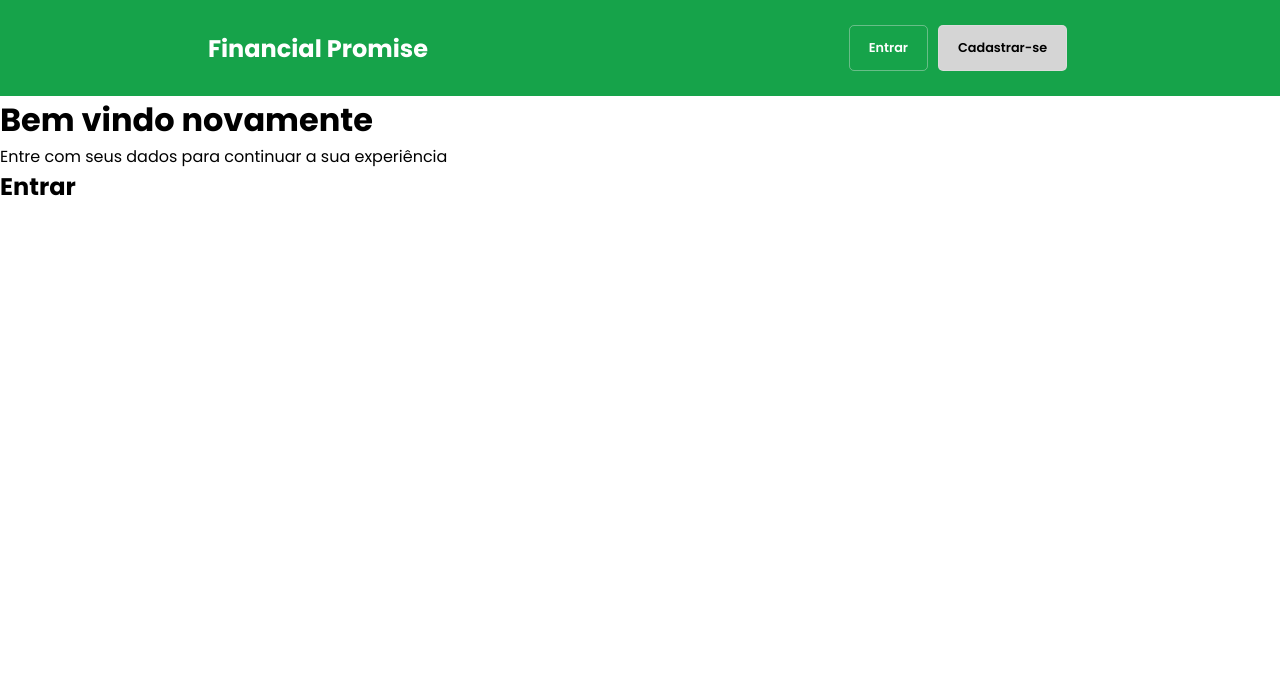
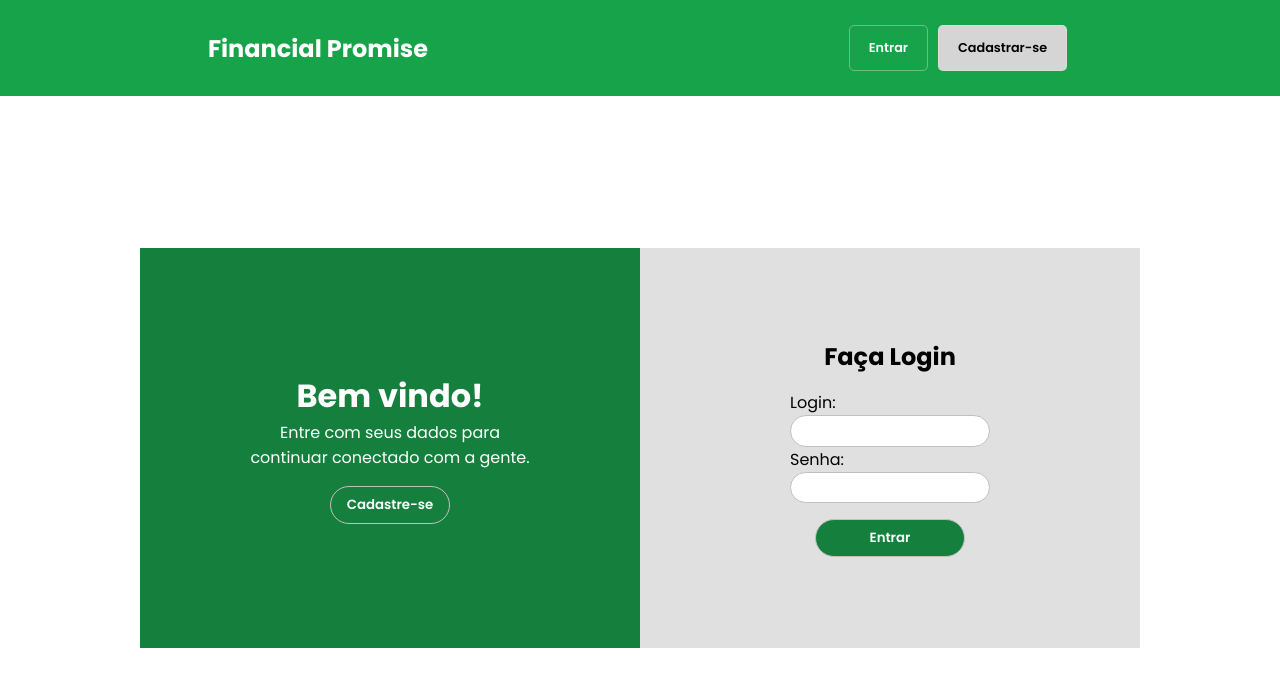
Before and after one commit to Matheuspgonsalves/FinancialPromise, a React (Vite) app in the folder frontend/: page /login in a window 1280 px wide. Shown: the top 686 px of the page. Built offline with nearby package versions, Linux system fonts and the light colour scheme.

Commit message:
Formulario de login criado

```diff
--- /dev/null
+++ b/frontend/src/components/loginForm/LoginForm.css
@@ -0,0 +1,116 @@
+
+#form-section {
+    width: 100%;
+    height: 88vh;
+    display: flex;
+    justify-content: center;
+    align-items: center;
+}
+
+.container {
+    display: flex;
+    justify-content: center;
+    align-items: center;
+    height: 500px;
+    border-radius: 5px;
+}
+
+/* Elemento da esquerda */
+
+.hello {
+    height: 80%;
+    width: 500px;
+    background-color: #15803d;
+    display: flex;
+    flex-direction: column;
+    justify-content: center;
+    align-items: center;
+    padding: 0.5rem;
+}
+
+.container-hello {
+    width: 60%;
+    display: flex;
+    flex-direction: column;
+    align-items: center;
+    color: white;
+
+}
+
+.hello p {
+    text-align: center;
+}
+
+.btn {
+    width: 100%;
+    display: flex;
+    justify-content: center;
+    margin-top: 1rem;
+}
+
+.btn button {
+    padding: 0.5rem 1rem;
+    border-radius: 2rem;
+    border: solid 1px rgb(192, 192, 192);
+    background-color: transparent;
+    cursor: pointer;
+    font-weight: 600;
+    color: white;
+    transition: all .3s;
+}
+
+.btn button:hover {
+    background-color: rgba(255, 255, 255, 0.158);
+}
+
+/* Elemento da direita */
+
+.login-form {
+    height: 80%;
+    width: 500px;
+    background-color: #e0e0e0;
+    display: flex;
+    flex-direction: column;
+    justify-content: center;
+    align-items: center;
+}
+
+.login-form h2 {
+    margin-bottom: 1rem;
+}
+
+.data-section {
+    display: flex;
+    flex-direction: column;
+    width: 200px;
+}
+
+.data-section input {
+    border-radius: 1rem;
+    border: solid 1px rgb(192, 192, 192);
+    padding: 0.3rem;
+}
+
+.btn-login {
+    width: 100%;
+    display: flex;
+    justify-content: center;
+    margin-top: 1rem;
+}
+
+.btn-login button {
+    width: 150px;
+    padding: 0.5rem 1rem;
+    border-radius: 2rem;
+    border: solid 1px rgb(192, 192, 192);
+    background-color: #15803d;
+    cursor: pointer;
+    font-weight: 600;
+    color: white;
+    transition: all .3s;
+}
+
+.btn-login button:hover {
+    transition: all .3s;
+    background-color: #080808e0;
+}
--- a/frontend/src/components/loginForm/LoginForm.jsx
+++ b/frontend/src/components/loginForm/LoginForm.jsx
@@ -1,18 +1,40 @@
 import { useTranslation } from "react-i18next";
+import './LoginForm.css'
 
 function LoginForm() {
     const { t } = useTranslation();
 
     return(
-        <div id="form">
+        <div id="form-section">
+            <div className="container">
                 <div className="hello">
+                    <div className="container-hello">
                         <h1>{t('formTitle')}</h1>
                         <p>{t('formText')}</p>
+                    </div>
+                    <div className="btn">
+                        <button type="button">Cadastre-se</button>
+                    </div>
                 </div>
                 <div className="login-form">
                     <h2>{t('entryFormText')}</h2>
                     <div className="formData">
+                        <form action="">
+                            <div className="data-section">
+                                <label htmlFor="">Login:</label>
+                                <input type="text" name="login" id="login" />
+                            </div>
 
+                            <div className="data-section">
+                                <label htmlFor="password">Senha:</label>
+                                <input type="text" name="Senha" id="password" />
+                            </div>
+
+                            <div className="btn-login">
+                                <button type="button">Entrar</button>
+                            </div>
+                        </form>
+                    </div>
                 </div>
             </div>
         </div>
--- a/frontend/src/i18n/i18n.jsx
+++ b/frontend/src/i18n/i18n.jsx
@@ -23,9 +23,9 @@ const resources = {
             signUp: "Cadastrar-se",
             login: "Entrar",
             startBTN: "Comece agora",
-            formTitle: "Bem vindo novamente",
-            formText: "Entre com seus dados para continuar a sua experiência",
-            entryFormText: "Entrar",
+            formTitle: "Bem vindo!",
+            formText: "Entre com seus dados para continuar conectado com a gente.",
+            entryFormText: "Faça Login",
         },
     },
 };
```
Lines whose indentation alone changed are shown as unchanged.
